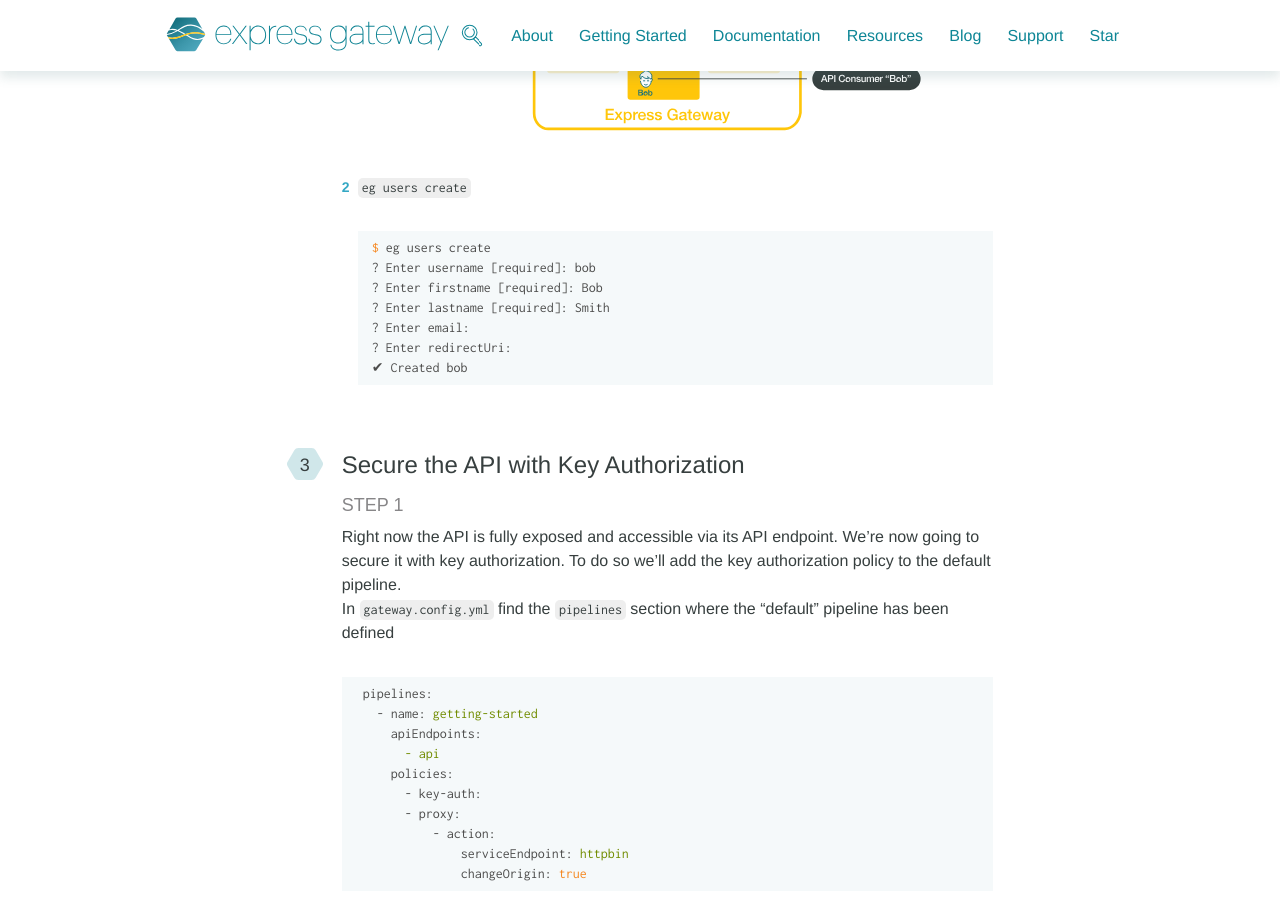
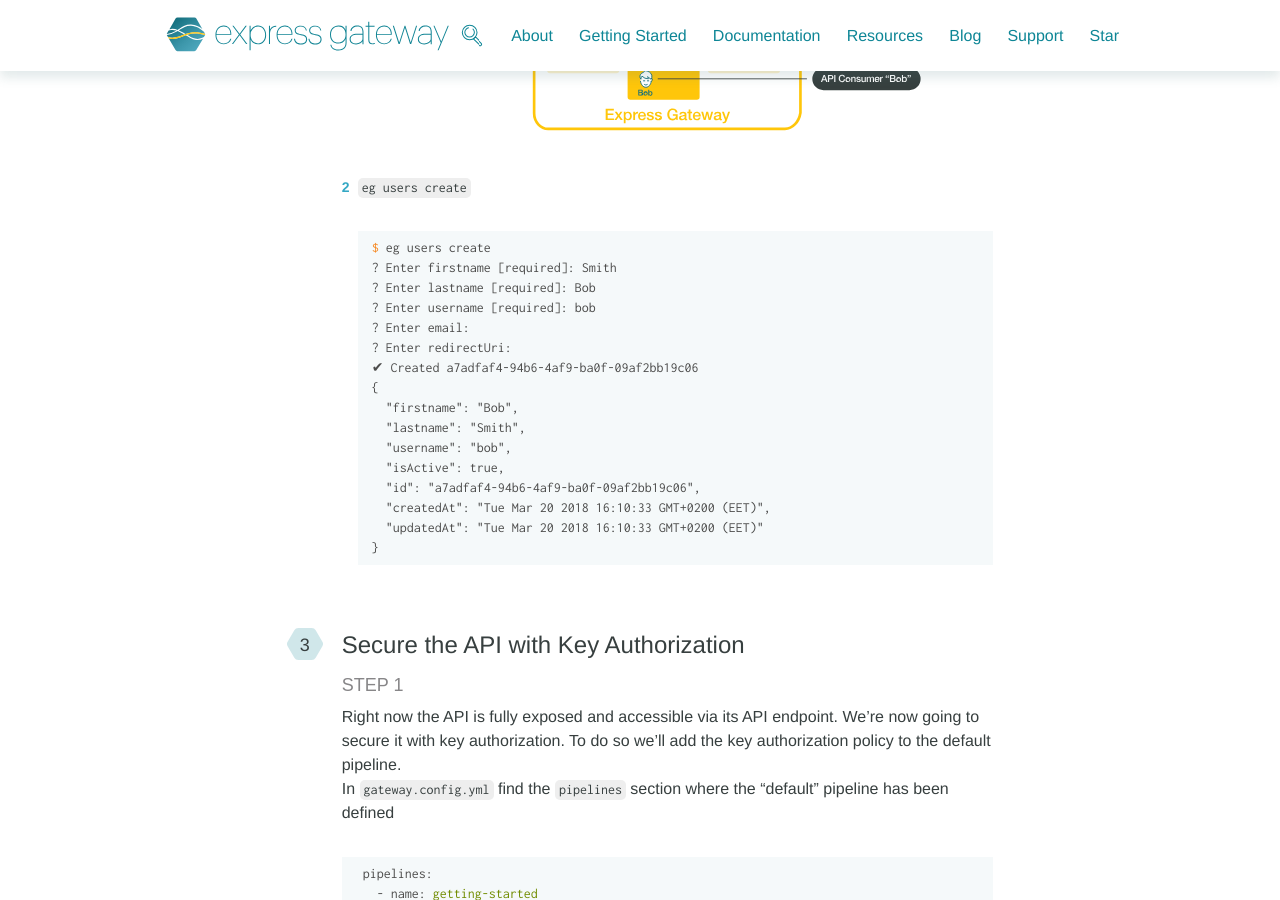
Before and after one commit to ExpressGateway/express-gateway.io, a Jekyll site: the page built from _pages/getting-started.md, in a window 1280 px wide and 900 px high, scrolled down 5076 px. Built offline with Jekyll 4.4.1, drawn with Linux system fonts in a browser that asks for light colours; nearby versions of some CDN libraries; some web fonts are replaced; comment, search, counter and statistics services are not loaded; some of the changed text lies outside the part shown.

Commit message:
fix(docs): getting started
fix output of curl when auth is enabled

and update output of `eg users create`

````diff
--- a/_pages/getting-started.md
+++ b/_pages/getting-started.md
@@ -129,12 +129,21 @@
 
           ```shell
           $ eg users create
+          ? Enter firstname [required]: Smith
+          ? Enter lastname [required]: Bob
           ? Enter username [required]: bob
-          ? Enter firstname [required]: Bob
-          ? Enter lastname [required]: Smith
           ? Enter email:
           ? Enter redirectUri:
-          ✔ Created bob
+          ✔ Created a7adfaf4-94b6-4af9-ba0f-09af2bb19c06
+          {
+            "firstname": "Bob",
+            "lastname": "Smith",
+            "username": "bob",
+            "isActive": true,
+            "id": "a7adfaf4-94b6-4af9-ba0f-09af2bb19c06",
+            "createdAt": "Tue Mar 20 2018 16:10:33 GMT+0200 (EET)",
+            "updatedAt": "Tue Mar 20 2018 16:10:33 GMT+0200 (EET)"
+          }
           ```
 
 3. ##### Secure the API with Key Authorization
````
Also changed, not shown: other parts of _pages/getting-started.md (+1 -1 lines).
